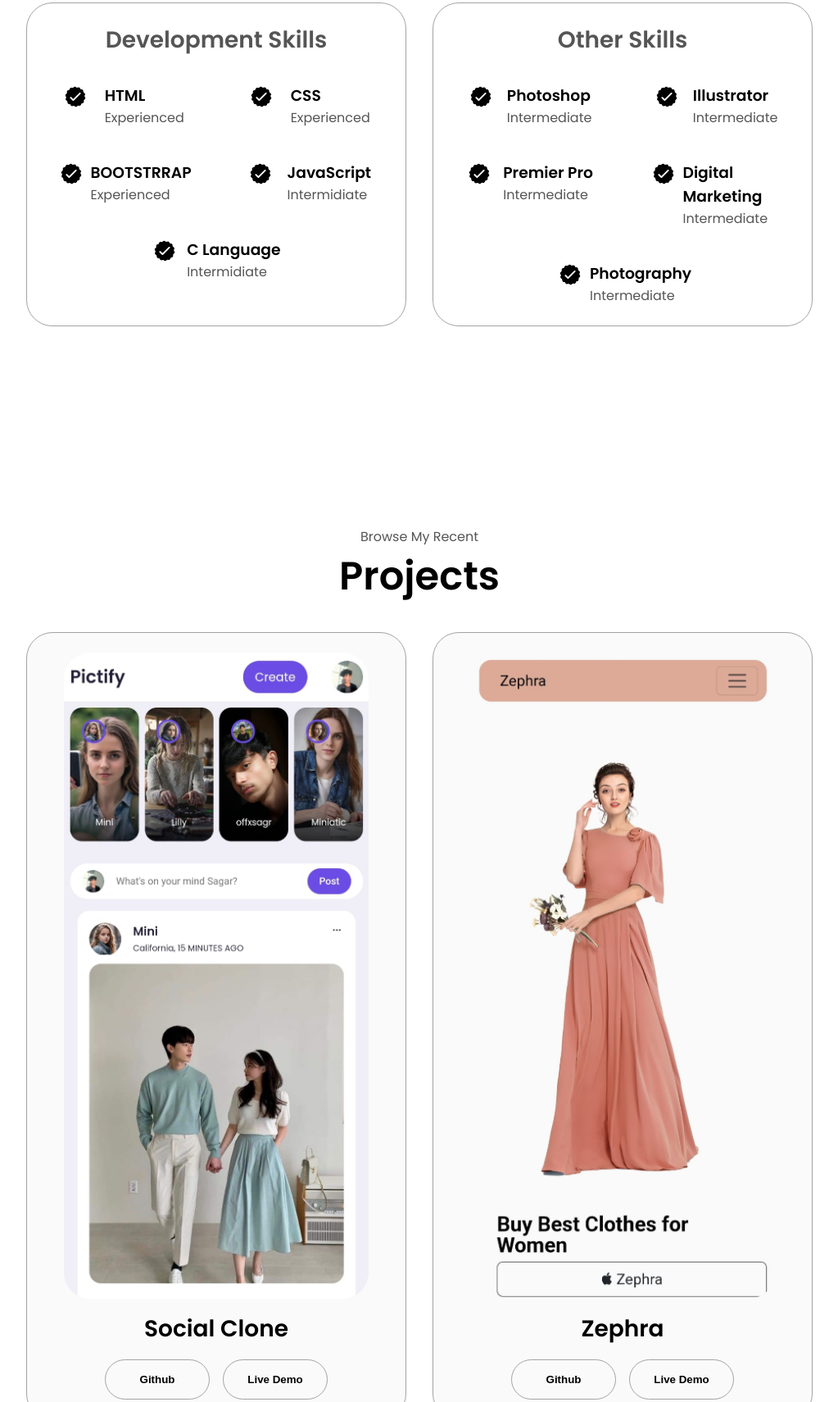
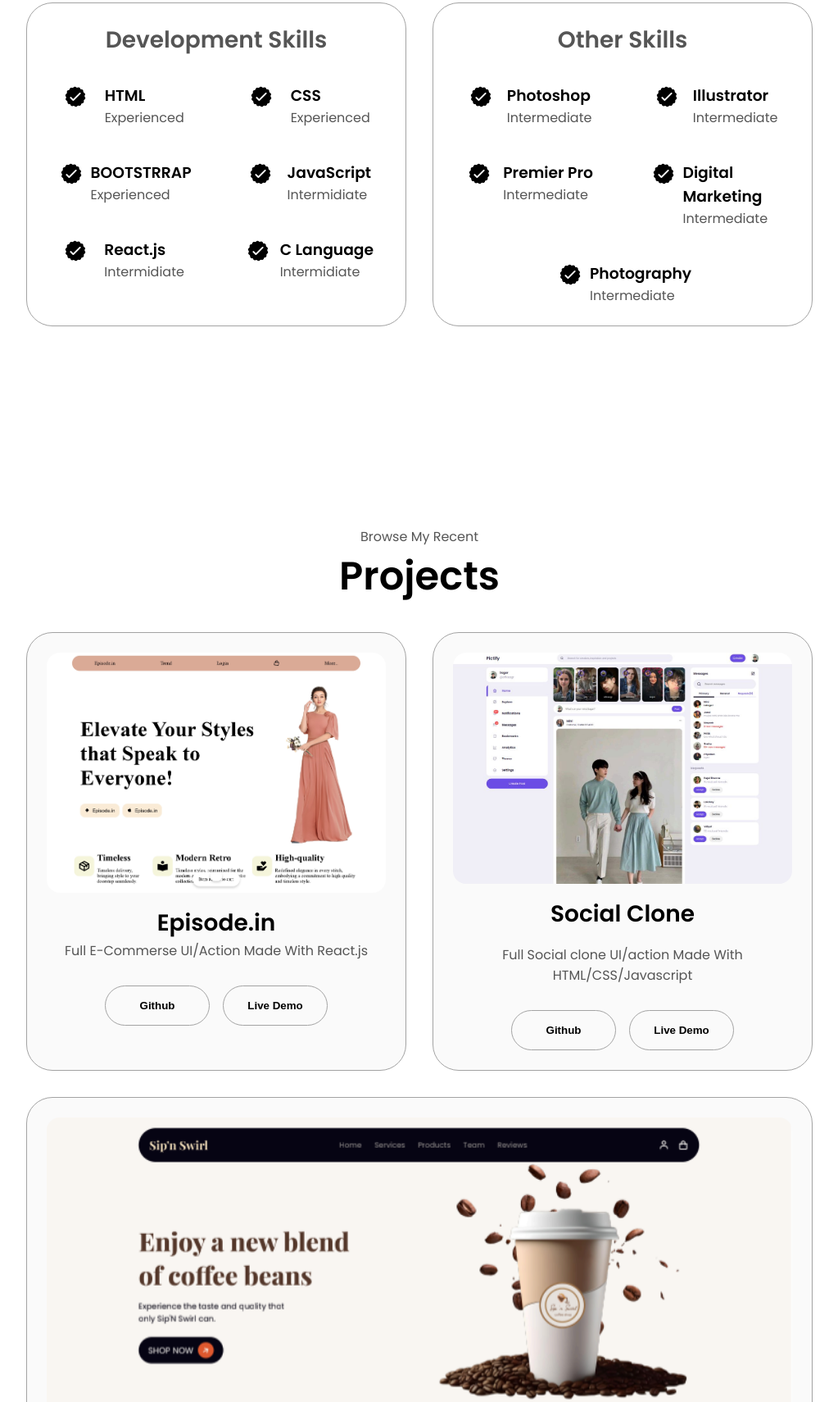
Before and after one commit to catnoirr/my_portfolio, a plain HTML site: page index.html in a window 1280 px wide. Shown: the part 1822-3532 px from the top of the page at 82% size, without its empty margins (128-1151 px from the left). Drawn offline with Linux system fonts and the light colour scheme.

Commit message:
react updated

```diff
--- a/index.html
+++ b/index.html
@@ -7,6 +7,8 @@
     <title>My Portfolio</title>
     <link rel="stylesheet" href="style.css" />
     <link rel="stylesheet" href="mediaqueries.css" />
+    <link rel="icon" href="./assets/favicon.png" type="image/x-icon">
+
   </head>
   <body>
     <nav id="desktop-nav">
@@ -93,7 +95,7 @@
                 class="icon"
               />
               <h3>Experience</h3>
-              <p>1st year student <br />Frontend Development <br>And <br>Graphic Designer</p>
+              <p>2nd year student <br />Frontend Development <br>And <br>Graphic Designer</p>
             </div>
             <div class="details-container">
               <img
@@ -107,7 +109,7 @@
           </div>
           <div class="text-container">
             <p>
-              Motivated first-year student pursuing a degree in B.Tech with a keen
+              Motivated second-year student pursuing a degree in B.Tech with a keen
 interest in computer science. Seeking an internship opportunity to
 explore different facets and gain practical experience while making
 valuable contributions to a forward-thinking organization.
@@ -172,6 +174,17 @@ valuable contributions to a forward-thinking organization.
                 />
                 <div>
                   <h3>JavaScript</h3>
+                  <p>Intermidiate</p>
+                </div>
+              </article>
+              <article>
+                <img
+                  src="./assets/checkmark.png"
+                  alt="Experience icon"
+                  class="icon"
+                />
+                <div>
+                  <h3>React.js</h3>
                   <p>Intermidiate</p>
                 </div>
               </article>
@@ -264,15 +277,45 @@ valuable contributions to a forward-thinking organization.
       <h1 class="title">Projects</h1>
       <div class="experience-details-container">
         <div class="about-containers">
+
+          <div class="details-container color-container">
+            <div class="article-container">
+
+
+              <img
+                src="./assets/episode.jpg"
+                alt="Project 2"
+                class="project-img"
+
+              />
+            </div>
+            <h2 class="experience-sub-title project-title" style="margin-bottom:0;">Episode.in</h2>
+            <p style="margin-bottom: 30px; text-align: center;"> Full E-Commerse UI/Action  Made With React.js</p>
+            <div class="btn-container">
+              <button
+                class="btn btn-color-2 project-btn"
+                onclick="location.href='https://github.com/catnoirr/episode'"
+              >
+                Github
+              </button>
+              <button
+                class="btn btn-color-2 project-btn"
+                onclick="location.href='https://episode-three.vercel.app/'"
+              >
+                Live Demo
+              </button>
+            </div>
+          </div>
           <div class="details-container color-container">
             <div class="article-container">
               <img
-                src="./assets/3.jpg"
+                src="./assets/s1.jpeg"
                 alt="Project 1"
                 class="project-img"
               />
             </div>
             <h2 class="experience-sub-title project-title">Social Clone</h2>
+            <p style="margin-bottom: 30px; text-align: center;"> Full Social clone UI/action  Made With HTML/CSS/Javascript</p>
             <div class="btn-container">
               <button
                 class="btn btn-color-2 project-btn"
@@ -291,36 +334,13 @@ valuable contributions to a forward-thinking organization.
           <div class="details-container color-container">
             <div class="article-container">
               <img
-                src="./assets/4.jpg"
-                alt="Project 2"
-                class="project-img"
-              />
-            </div>
-            <h2 class="experience-sub-title project-title">Zephra</h2>
-            <div class="btn-container">
-              <button
-                class="btn btn-color-2 project-btn"
-                onclick="location.href='https://github.com/catnoirr'"
-              >
-                Github
-              </button>
-              <button
-                class="btn btn-color-2 project-btn"
-                onclick="location.href='https://catnoirr.github.io/Zephra/'"
-              >
-                Live Demo
-              </button>
-            </div>
-          </div>
-          <div class="details-container color-container">
-            <div class="article-container">
-              <img
                 src="./assets/5.png"
                 alt="Project 3"
                 class="project-img"
               />
             </div>
             <h2 class="experience-sub-title project-title">Sip 'n Swirl</h2>
+            <p style="margin-bottom: 30px; text-align: center;"> Full Coffee Shop UI/action made with HTML/CSS?Javascript</p>
             <div class="btn-container">
               <button
                 class="btn btn-color-2 project-btn"
@@ -379,7 +399,7 @@ valuable contributions to a forward-thinking organization.
           </ul>
         </div>
       </nav>
-      <p>Copyright &#169; 2023 John Doe. All Rights Reserved.</p>
+      <p>Copyright &#169; 2024 offxsagr. All Rights Reserved.</p>
     </footer>
     <script src="script.js"></script>
   </body>
--- a/style.css
+++ b/style.css
@@ -369,9 +369,9 @@ article .icon {
 }
 
 .project-img {
-  border-radius: 2rem;
-  width: 90%;
-  height: 90%;
+  border-radius: 1rem;
+  width: 100%;
+  height: 100%;
 }
 
 .project-title {
```
Also changed, not shown: assets/episode.jpg (added), assets/episode1.jpg (added), assets/episode2.jpg (added), assets/favicon.png (added), assets/s1.jpeg (added).
